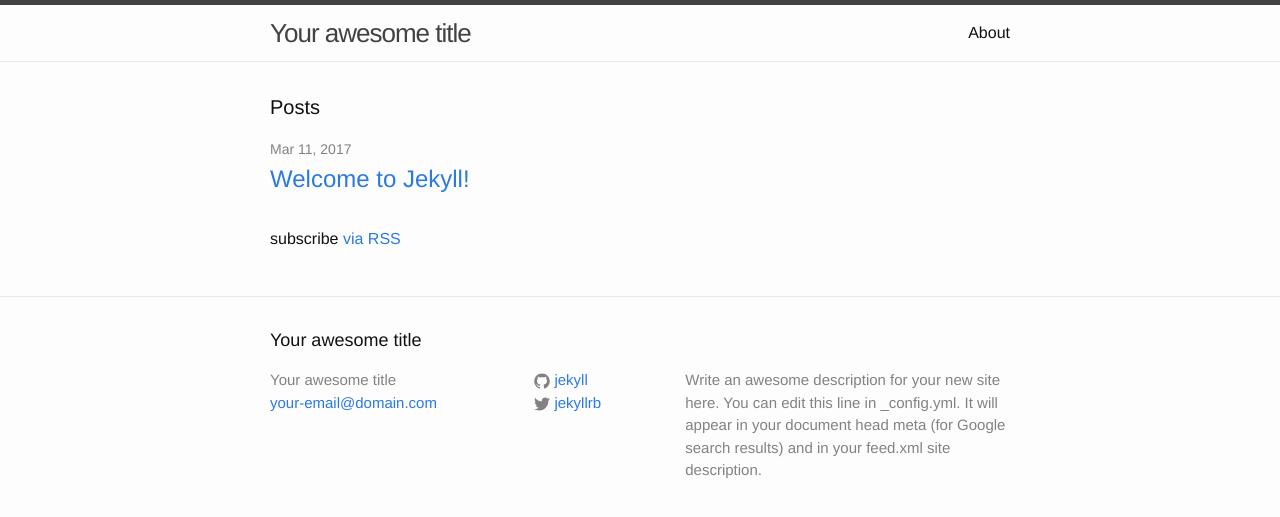
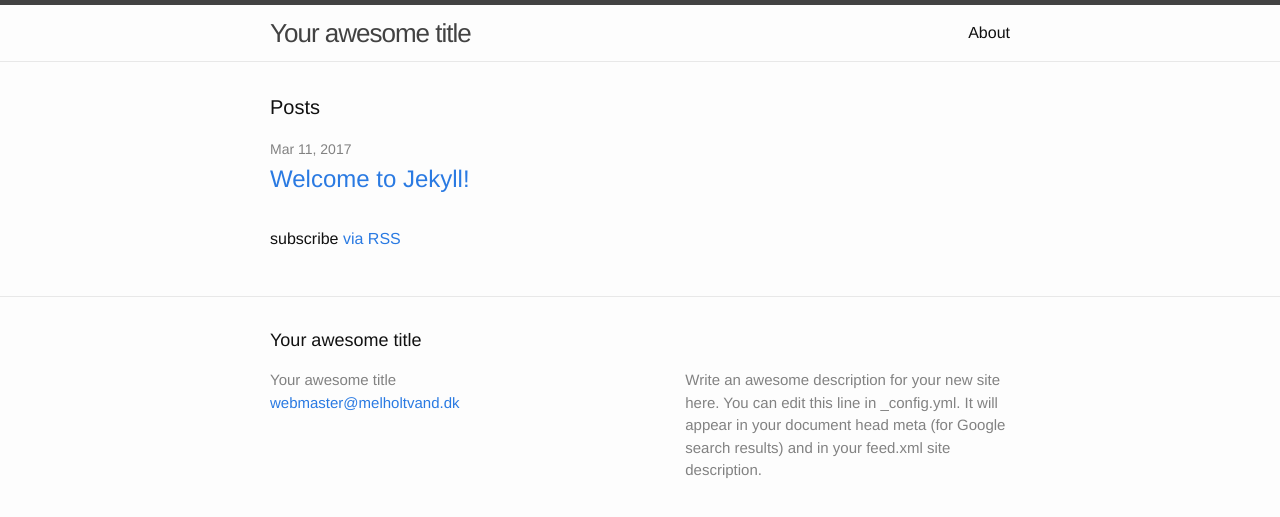
Before and after one commit to Nichlas/melholtvand, a Jekyll site: the page built from index.html, in a window 1280 px wide. Shown: the top 517 px of the page. Built offline with Jekyll 4.4.1, drawn with Linux system fonts in a browser that asks for light colours.

Commit message:
Chocolate

```diff
--- a/_config.yml
+++ b/_config.yml
@@ -7,15 +7,15 @@
 
 # Site settings
 title: Your awesome title
-email: your-email@domain.com
+email: webmaster@melholtvand.dk
 description: > # this means to ignore newlines until "baseurl:"
   Write an awesome description for your new site here. You can edit this
   line in _config.yml. It will appear in your document head meta (for
   Google search results) and in your feed.xml site description.
 baseurl: "" # the subpath of your site, e.g. /blog
-url: "http://yourdomain.com" # the base hostname & protocol for your site
-twitter_username: jekyllrb
-github_username:  jekyll
+url: "https://nichlas.github.io/melholtvand/" # the base hostname & protocol for your site
+#twitter_username: jekyllrb
+#github_username:  jekyll
 
 # Build settings
 markdown: kramdown
```
